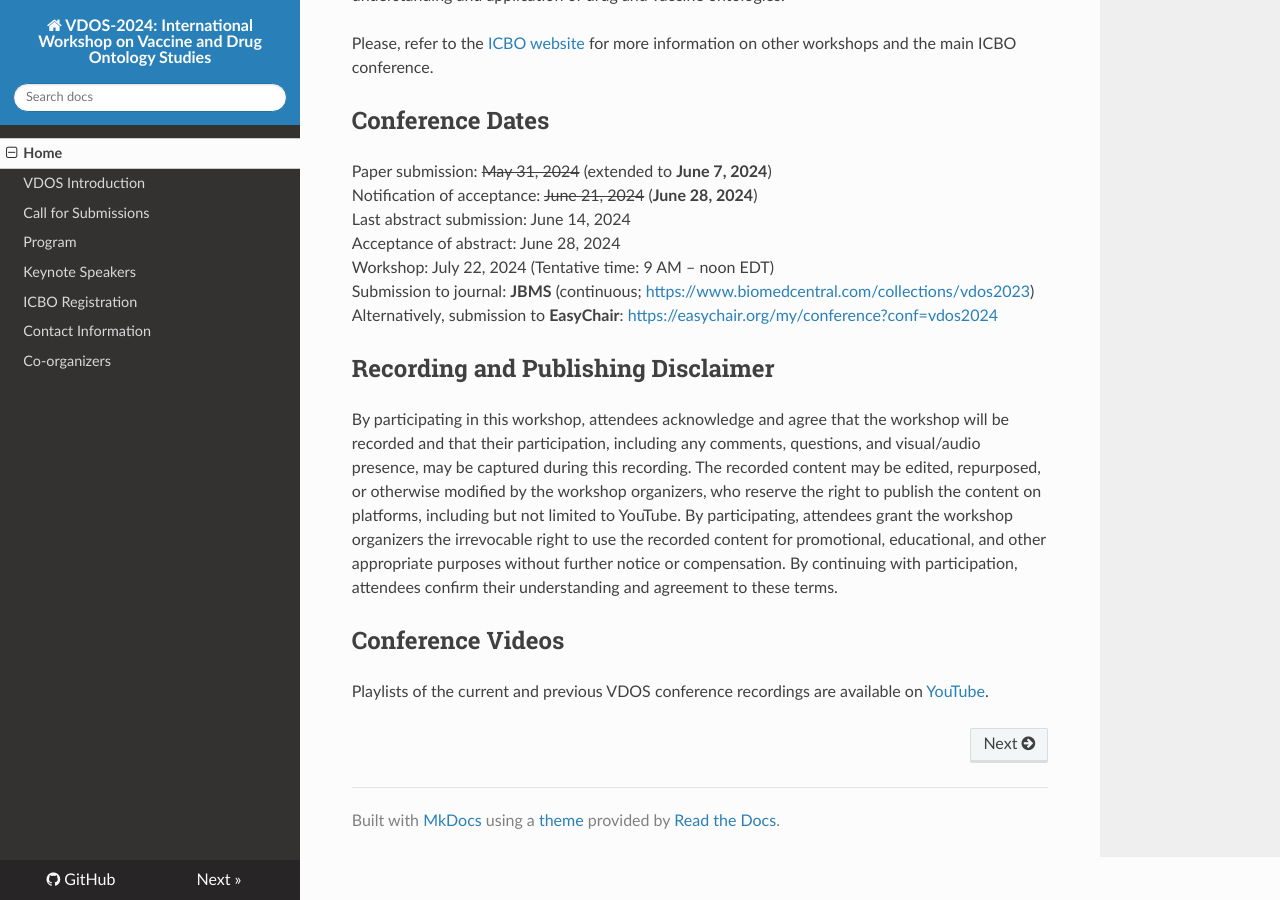
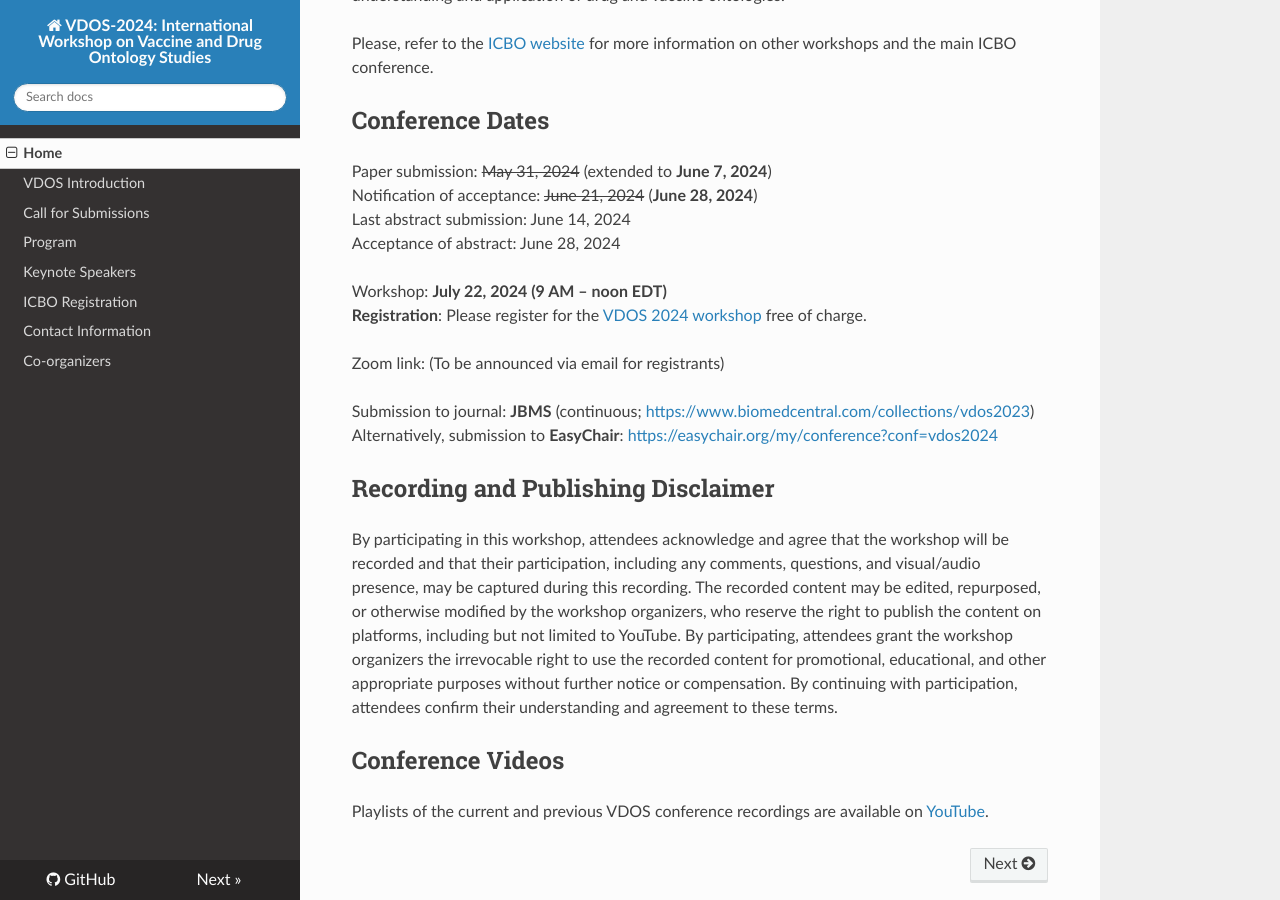
Before and after one commit to vdos-workshop/vdos2024, an MkDocs documentation site: the page built from docs/index.md, in a window 1280 px wide and 900 px high, scrolled down 563 px. Built offline with MkDocs 1.6.1, drawn with Linux system fonts in a browser that asks for light colours; nearby versions of some CDN libraries.

Commit message:
Update index.md

```diff
--- a/docs/index.md
+++ b/docs/index.md
@@ -8,7 +8,11 @@ Paper submission: <del>May 31, 2024</del> (extended to **June 7, 2024**)<BR>
 Notification of acceptance: <del>June 21, 2024</del> (**June 28, 2024**)<BR>
 Last abstract submission: June 14, 2024<BR>
 Acceptance of abstract: June 28, 2024<BR>
-Workshop: July 22, 2024 (Tentative time: 9 AM – noon EDT) <BR>
+<BR>
+Workshop: **July 22, 2024 (9 AM – noon EDT)**<BR>
+**Registration**: Please register for the [VDOS 2024 workshop](https://docs.google.com/forms/d/e/1FAIpQLScHMkduCa1Z6LVWRk62QZ79W4HpRGqoFmTeiQ9fJodoHTuLDQ/viewform) free of charge.<BR>
+
+Zoom link: (To be announced via email for registrants) <BR><BR>
 Submission to journal: **JBMS** (continuous; [https://www.biomedcentral.com/collections/vdos2023](https://www.biomedcentral.com/collections/vdos2023))<BR>
 Alternatively, submission to **EasyChair**: [https://easychair.org/my/conference?conf=vdos2024](https://easychair.org/my/conference?conf=vdos2024)<BR>
 
```
